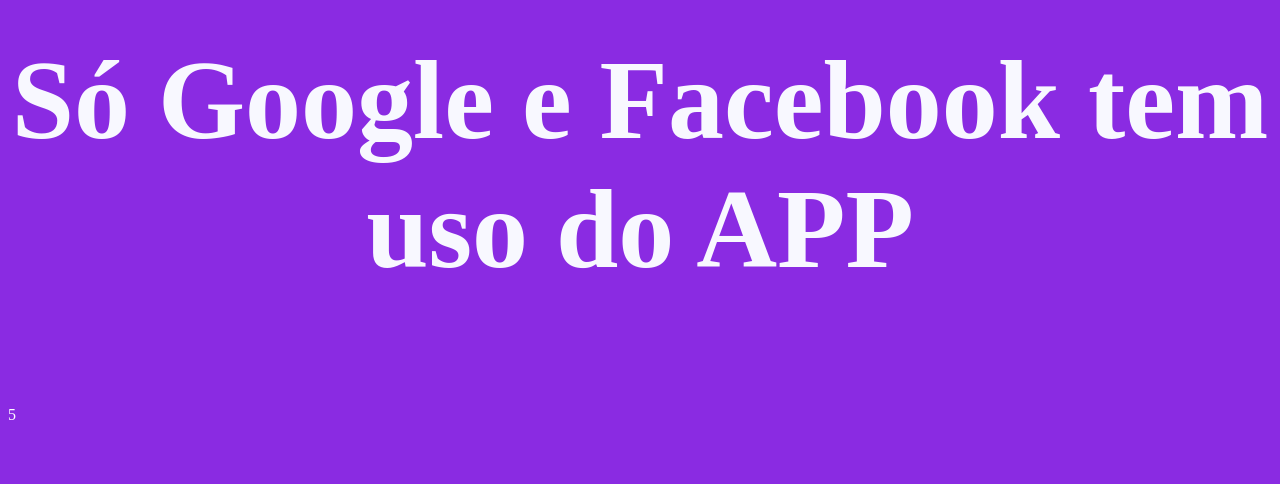
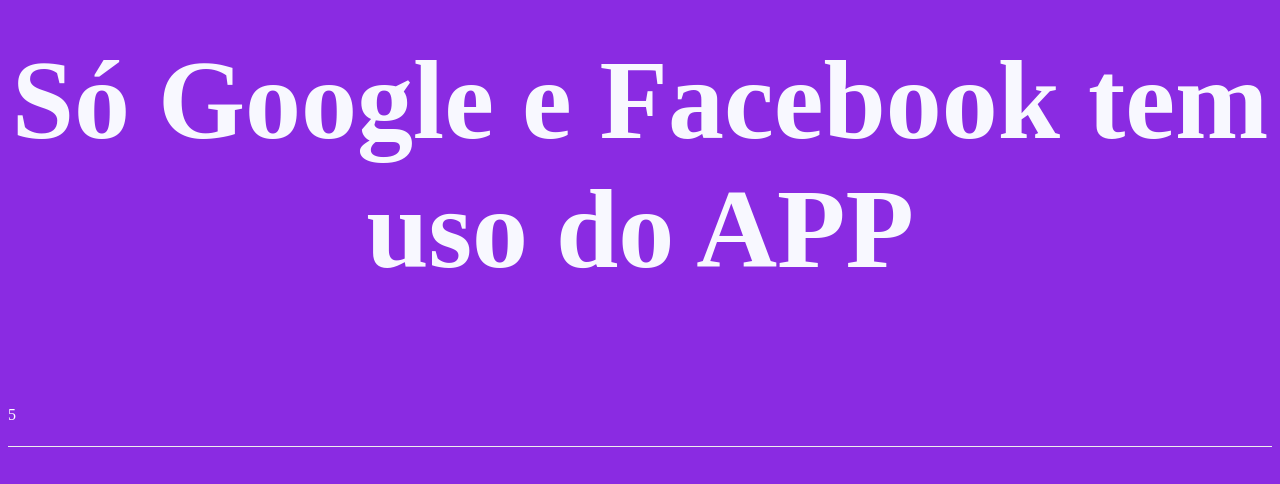
Before and after one commit to efremfilho/naofaca.app, a plain HTML site: page index.html in a window 1280 px wide. Shown: the part 244-728 px from the top of the page. Drawn offline with Linux system fonts and the light colour scheme.

Commit message:
correção header

```diff
--- a/index.html
+++ b/index.html
@@ -7,9 +7,15 @@
       }
 
       .header{
-        width: 100%;
-        height: 70px;
-        color: #FFFFFF;
+        height: 40px;
+        border-bottom: 1px solid #EEE;
+        color: #ffffff;
+        -webkit-border-top-left-radius: 5px;
+        -webkit-border-top-right-radius: 5px;
+        -moz-border-radius-topleft: 5px;
+        -moz-border-radius-topright: 5px;
+        border-top-left-radius: 5px;
+        border-top-right-radius: 5px;
       }
 
       p{
```
